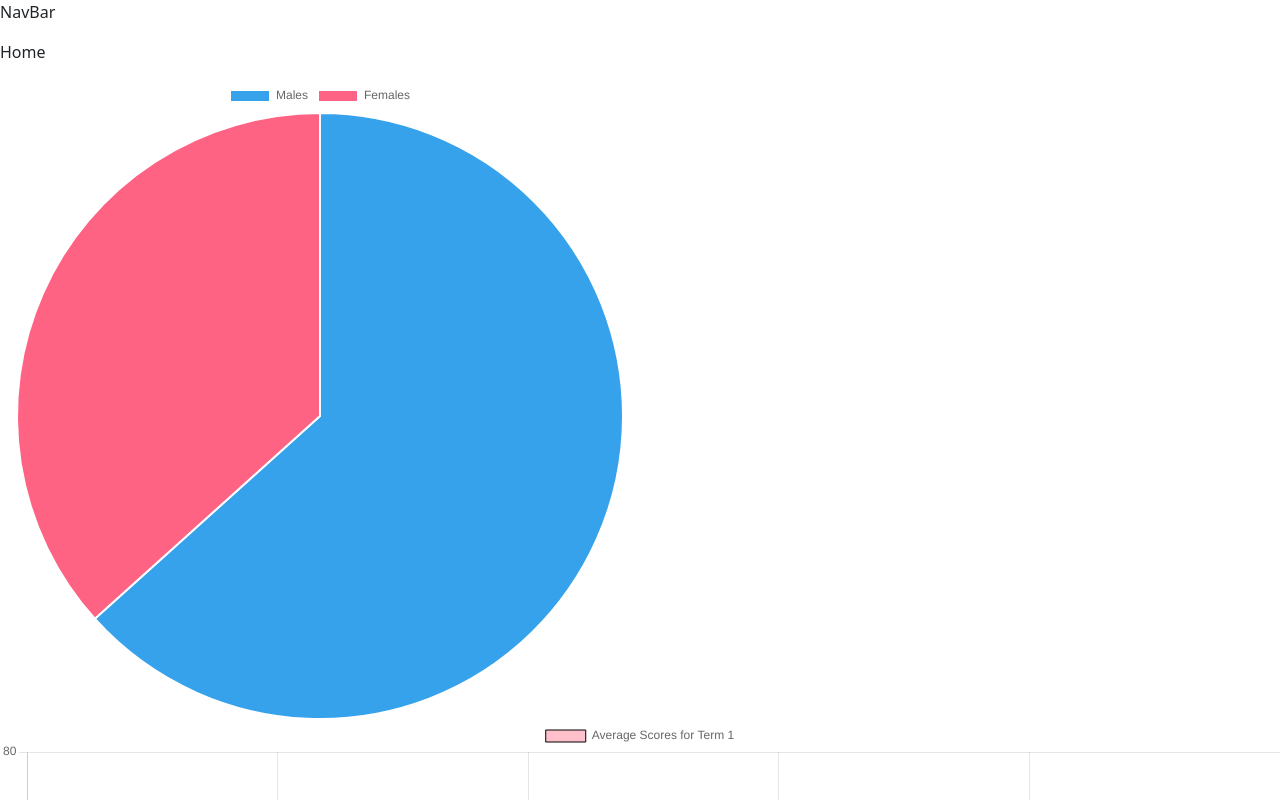
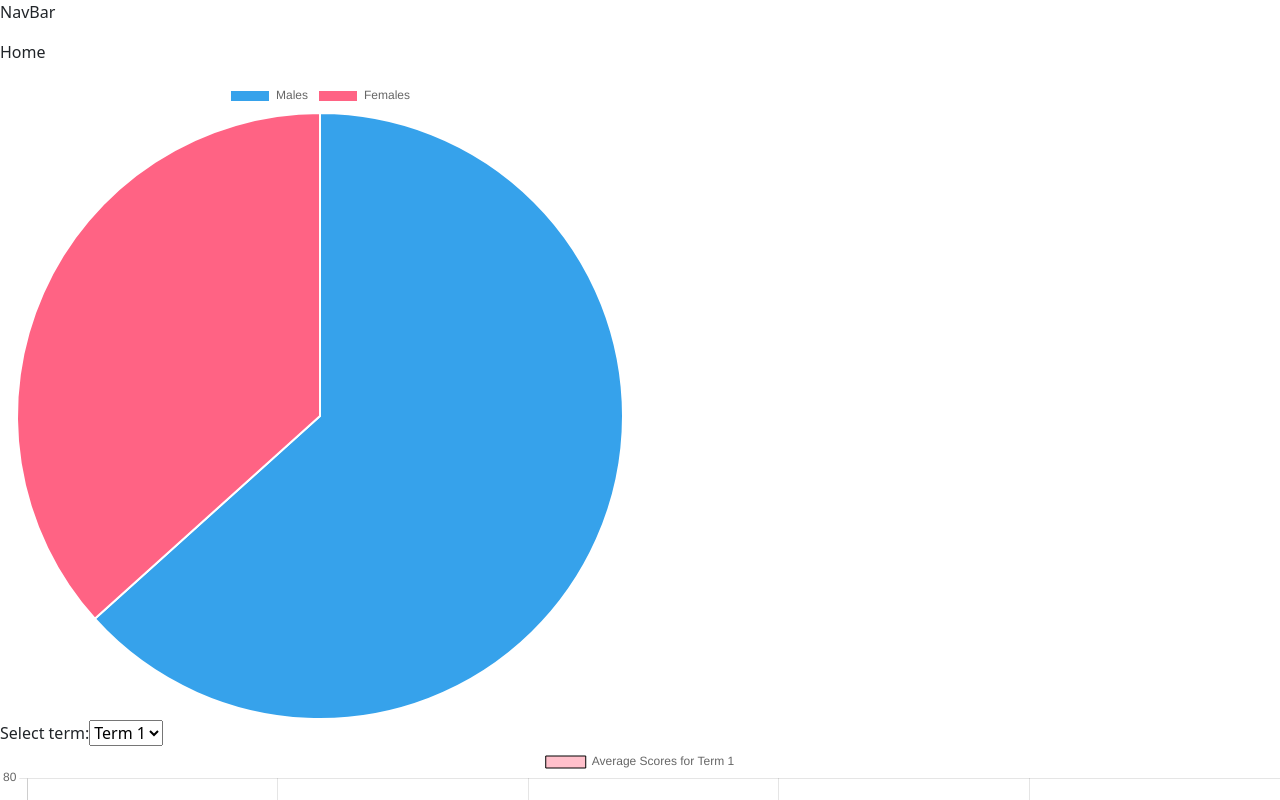
Before and after one commit to fraciah/result-analysis, a React (Vite) app: page / in a window 1280 px wide. Shown: the top 800 px of the page. Built offline with nearby package versions, Linux system fonts and the light colour scheme.

Commit message:
Add term selection for bar chart

```diff
--- a/src/page/Home.jsx
+++ b/src/page/Home.jsx
@@ -1,21 +1,44 @@
 import { Chart as ChartJS, ArcElement, Tooltip, Legend, BarElement, CategoryScale, LinearScale } from "chart.js";
 import { Pie, Bar } from 'react-chartjs-2';
 import { genderData, term1AvgData, term2AvgData } from "../utils/Data/Visuals";
+import { useState } from "react";
 
 ChartJS.register(ArcElement, Tooltip, Legend);
 ChartJS.register(BarElement, CategoryScale, LinearScale, Tooltip, Legend);
 
+const termData = {
+  1: term1AvgData,
+  2: term2AvgData,
+}
+
 const Home = () => {
+  const [ selectedTerm, setSelectedTerm ] = useState(1);
+
+  const handleTermChange = (e) => {
+    setSelectedTerm(e.target.value);
+  }
 
   return (
     <div>
       <p>Home</p>
+
       <div className="col-6">
         <Pie data={genderData} />
       </div>
+
       <div>
-        <Bar data={term1AvgData}></Bar>
+        <div>
+          <label>Select term:</label>
+          <select value={selectedTerm} onChange={handleTermChange}>
+            <option value={1}>Term 1</option>
+            <option value={2}>Term 2</option>
+            <option value={3}>Term 3</option>
+            <option value={4}>Term 4</option>
+          </select>
+        </div>
+        <Bar data={termData[selectedTerm]}></Bar>
       </div>
+
     </div>
   )
 }
```
